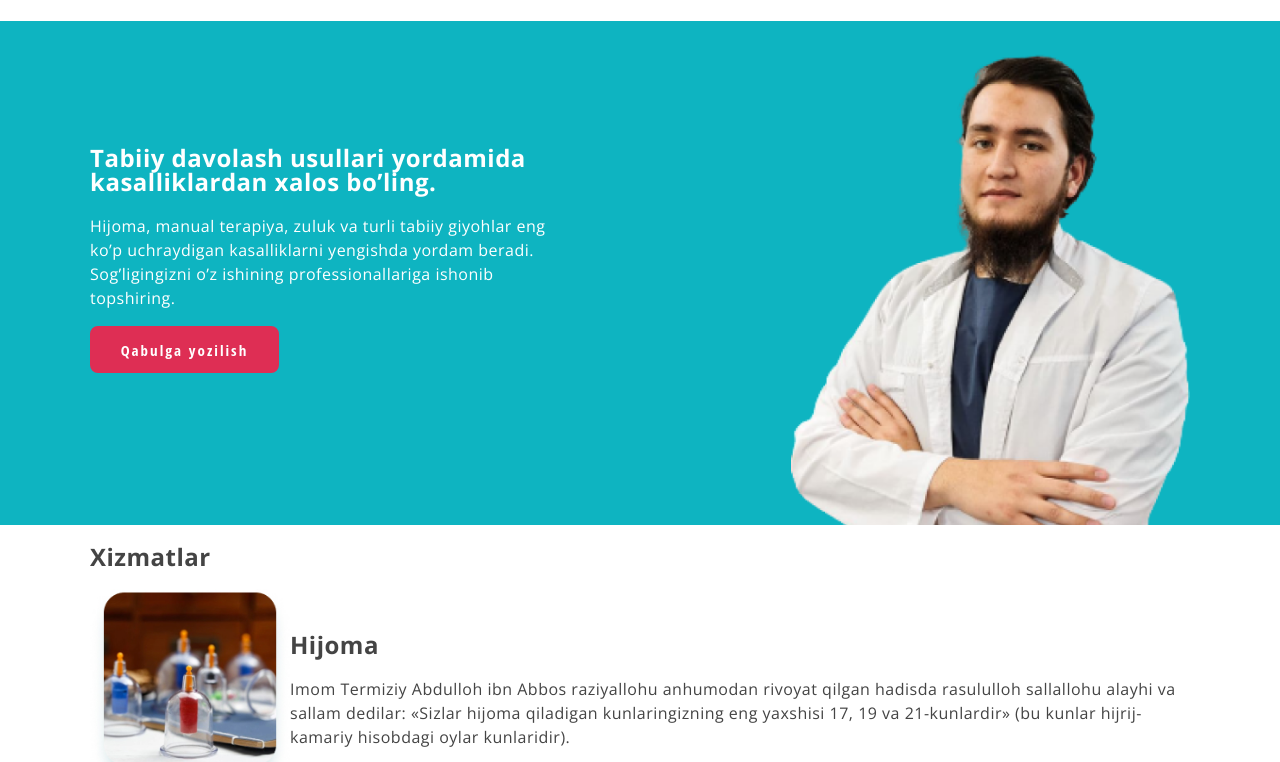
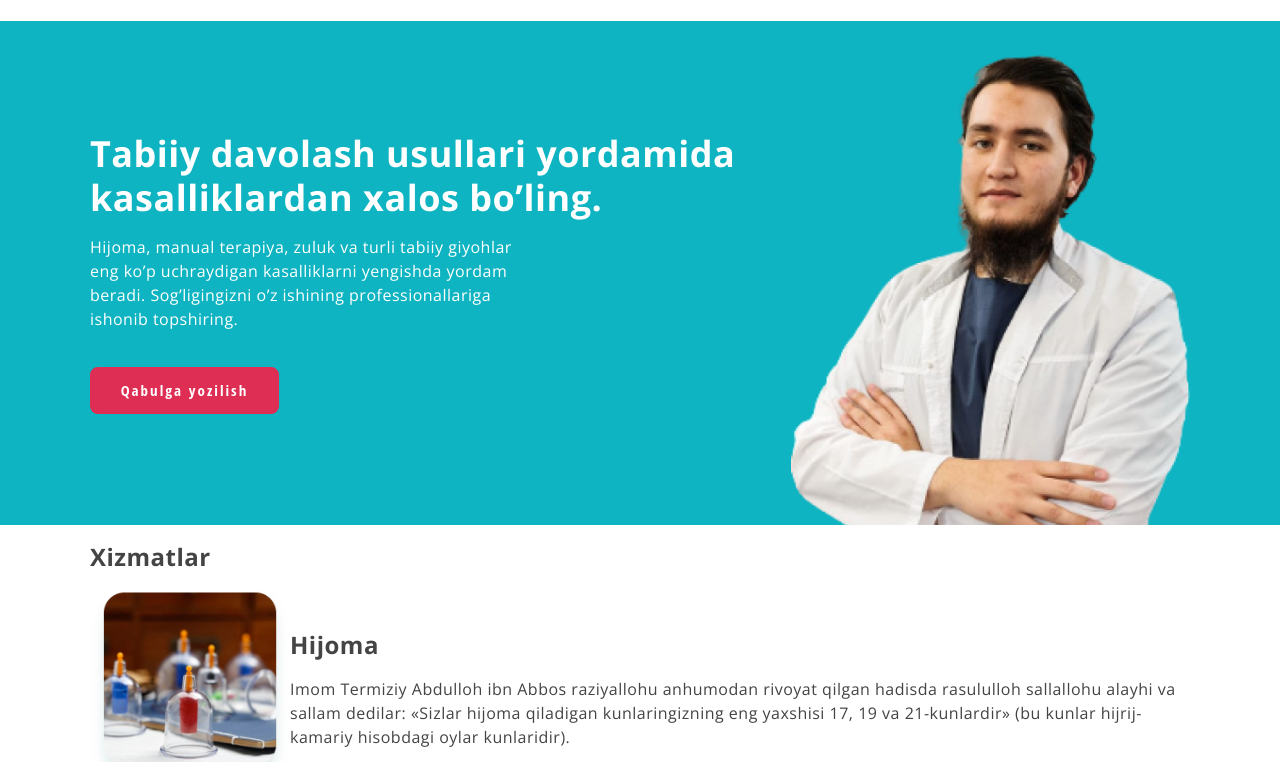
Before and after one commit to Frontend-testers/AnsorMed-promo, a plain HTML site: page index.html in a window 1280 px wide. Shown: the part 159-921 px from the top of the page. Drawn offline with nearby package versions, Linux system fonts and the light colour scheme.

```diff
--- a/css/styles.css
+++ b/css/styles.css
@@ -50,6 +50,16 @@
   background-color: #DE2E54;
   color: #fff;
   opacity: 0.6;
+}
+.main-button-solid:active{
+  background-color: rgba(222,46,84,0.6);
+  opacity: 1;
+}
+
+.main-button-solid:hover {
+  color:#fff;
+  border-color: transparent;
+  background-color: rgba(222,46,84,0.8);
 }
 
 
@@ -104,7 +114,6 @@
   padding-top: 38px;
   padding-right: 32px;
   padding-bottom: 38px;
-  padding-left: 114px;
 }
 .nav-bar-lists li {
   margin: 0;
@@ -179,13 +188,22 @@
 .hero-container{
   display: flex;
   align-items: center;
+  justify-content: space-between;
+}
+.hero-heading {
+  margin-top: 0;
+  font-family: "Open Sans" , "Arial" , sans serif;
+  font-size: 36px;
+  line-height: 120%;
+  margin-bottom: 16px;
 }
 
-.hero-text {
-  width: 500px;
-  height: 293px;
-  margin-right: 240px;
+.hero-content {
+  width: 440px;
+  margin-bottom: 36px;
+  margin-top: 0;
 }
+
 .hero-img{
   padding: 0;
   margin: 0;
--- a/index.html
+++ b/index.html
@@ -58,13 +58,13 @@
       <div class="hero">
         <div class="hero-container container">
           <div class="hero-text">
-            <h2>Tabiiy davolash usullari yordamida kasalliklardan xalos bo’ling.</h2>
-            <p>
+            <h2 class="hero-heading">Tabiiy davolash usullari yordamida kasalliklardan xalos bo’ling.</h2>
+            <p class="hero-content">
               Hijoma, manual terapiya, zuluk va turli tabiiy giyohlar eng ko’p uchraydigan kasalliklarni yengishda yordam beradi. Sog’ligingizni o’z ishining professionallariga ishonib topshiring.
             </p>
-            <button class="main-button">Qabulga yozilish</button>
+            <button class="main-button main-button-solid">Qabulga yozilish</button>
           </div>
-          <img class="hero-img" src="/img/hero-img.png" alt="hero-img" width="423" height="504">
+          <img class="hero-img" src="/img/hero-img.png" alt="hero-img" width="423" height="504" srcset="img/hero-img.png 1x, img/hero-img@2x.png 2x">
         </div>
       </div>
     </section>
```
Also changed, not shown: img/hero-img@2x.png (added).
